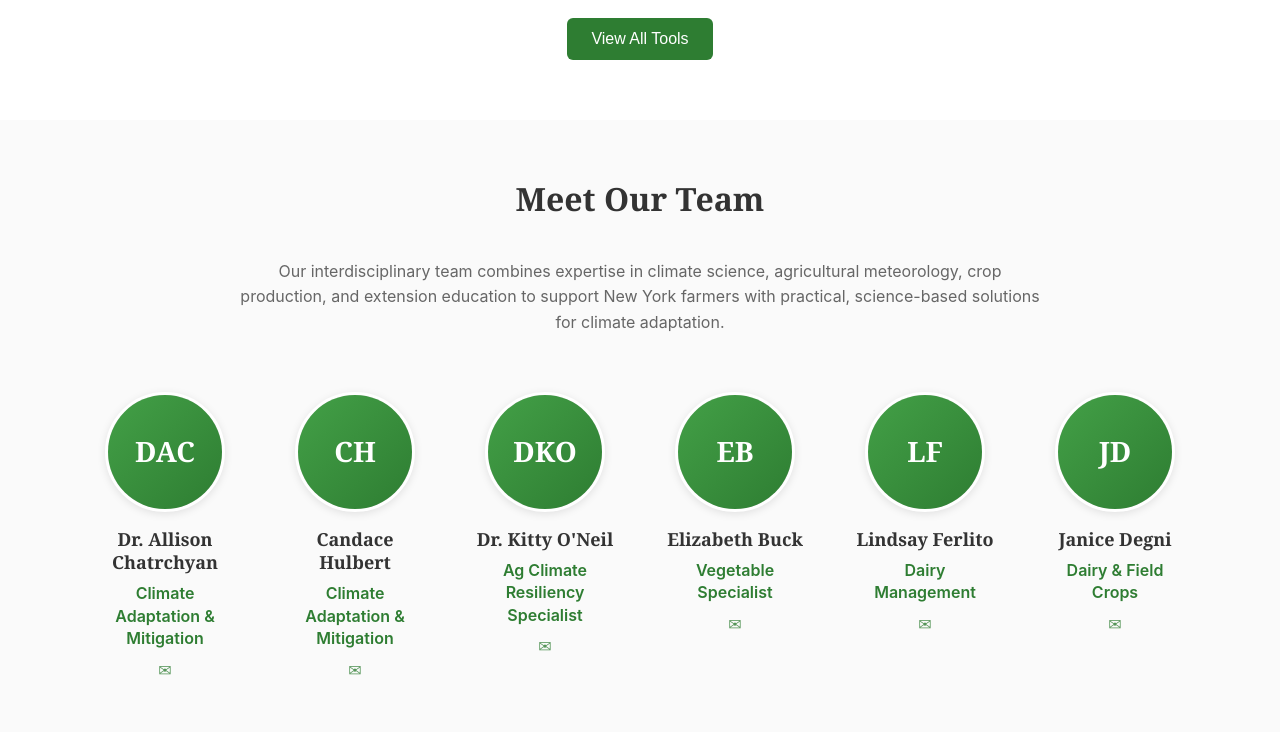
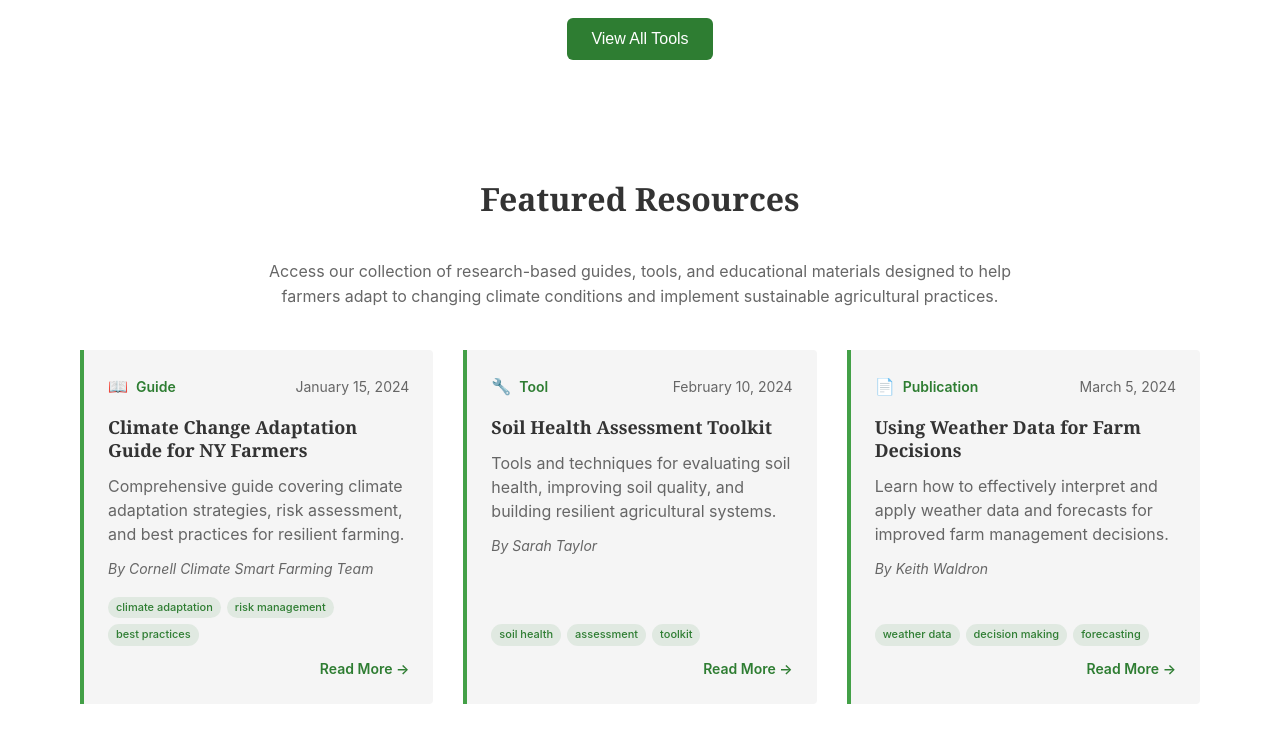
Before and after one commit to ClimateSmartFarming/CSF-React, a React (Vite) app: page / in a window 1280 px wide. Shown: the part 760-1492 px from the top of the page. Built offline with nearby package versions, Linux system fonts and the light colour scheme.

Commit message:
remove teams from home page

```diff
--- a/src/pages/HomePage/HomePage.tsx
+++ b/src/pages/HomePage/HomePage.tsx
@@ -1,7 +1,6 @@
 import React from 'react';
 import HeroSection from '../../components/sections/HeroSection/HeroSection';
 import FeaturedTools from '../../components/sections/FeaturedTools/FeaturedTools';
-import TeamSection from '../../components/sections/TeamSection/TeamSection';
 import ResourcesSection from '../../components/sections/ResourcesSection/ResourcesSection';
 import styles from './HomePage.module.css';
 
@@ -20,10 +19,6 @@ const HomePage: React.FC = () => {
           maxTools={4}
         />
 
-        <TeamSection
-          title="Meet Our Team"
-          maxMembers={6}
-        />
 
         <ResourcesSection
           title="Featured Resources"
```
